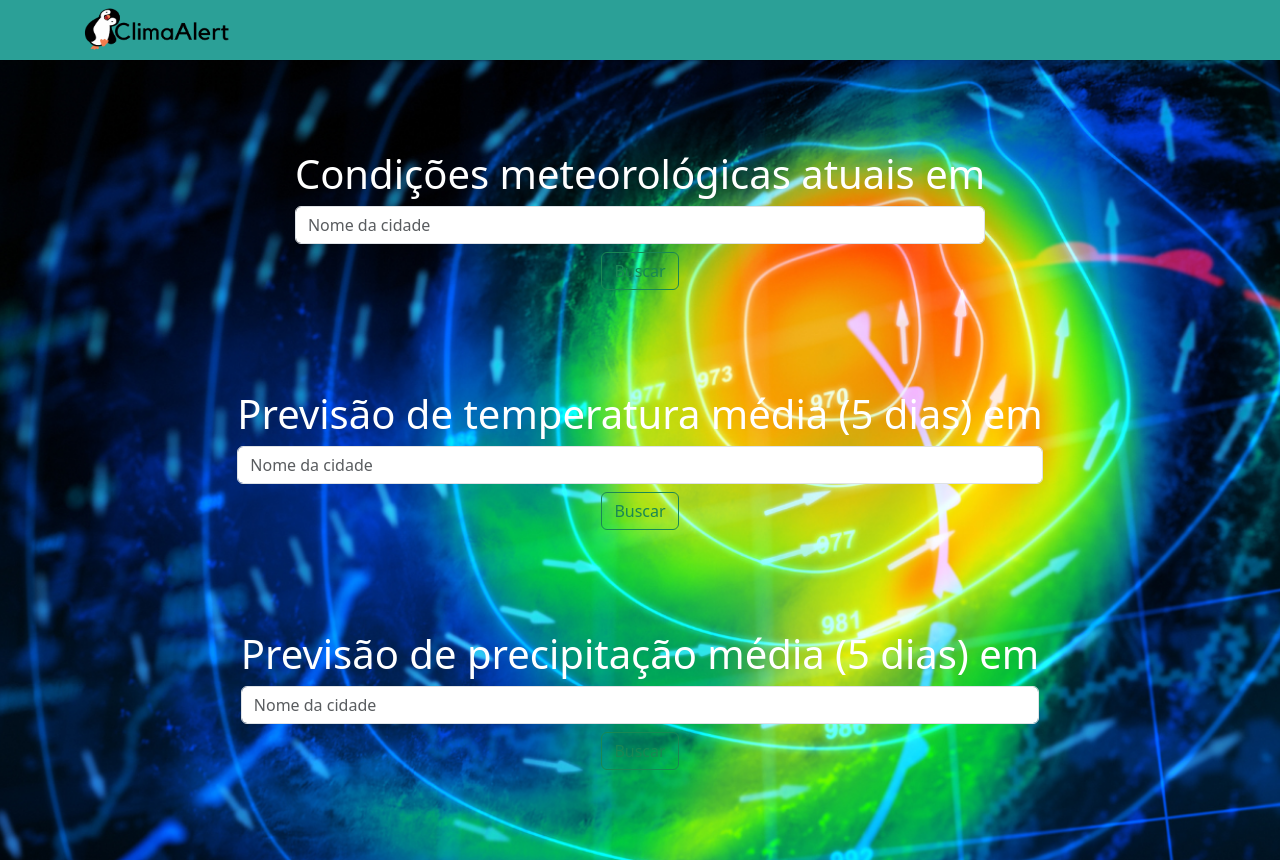
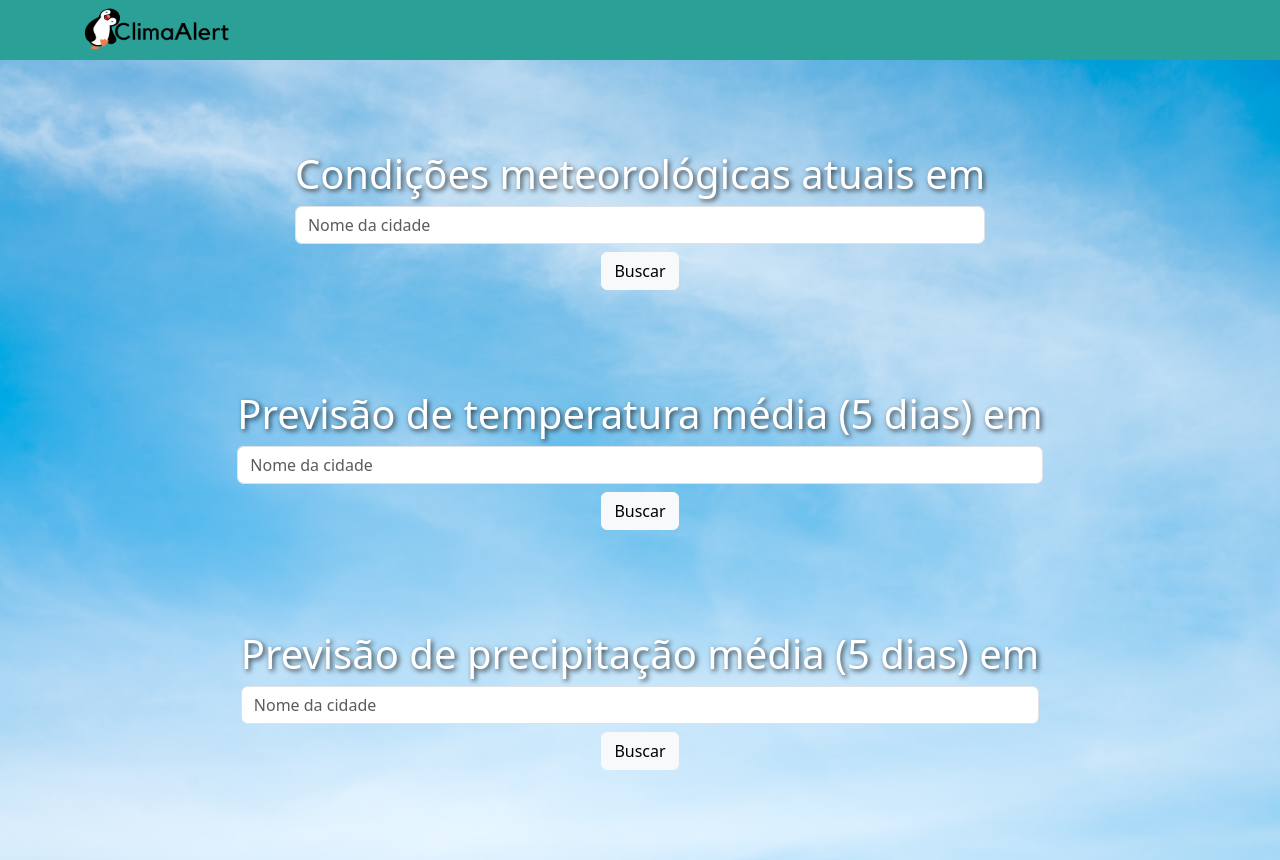
Before and after one commit to viniguedes29/ClimaAlert, a React (Create React App) app in the folder frontend/react-app/: page / in a window 1280 px wide. Built offline with nearby package versions, Linux system fonts and the light colour scheme.

Commit message:
ajustes na tela de home

```diff
--- a/frontend/react-app/src/Home.js
+++ b/frontend/react-app/src/Home.js
@@ -19,7 +19,7 @@ function App() {
                             placeholder="Nome da cidade"
                             aria-label="Search"
                         />
-                        <Button variant="outline-success" className="mt-2">Buscar</Button>
+                        <Button variant="light" className="mt-2">Buscar</Button>
                     </Form>
                 </div>
 
@@ -32,7 +32,7 @@ function App() {
                             placeholder="Nome da cidade"
                             aria-label="Search"
                         />
-                        <Button variant="outline-success" className="mt-2">Buscar</Button>
+                        <Button variant="light" className="mt-2">Buscar</Button>
                     </Form>
                 </div>
 
@@ -45,7 +45,7 @@ function App() {
                             placeholder="Nome da cidade"
                             aria-label="Search"
                         />
-                        <Button variant="outline-success" className="mt-2">Buscar</Button>
+                        <Button variant="light" className="mt-2">Buscar</Button>
                     </Form>
                 </div>
             </Container>
--- a/frontend/react-app/src/index.css
+++ b/frontend/react-app/src/index.css
@@ -18,7 +18,7 @@ code {
   margin-top: 0; /* Garante que não há margem extra */
   padding-top: 0;
   height: 100vh; /* Altura da seção igual à altura da tela */
-  background-image: url('/public/img/background_home.png');
+  background-image: url('/public/img/background_home.jpg');
  /* Caminho para o mapa de fundo */
   background-size: cover; /* Garante que a imagem cubra todo o espaço */
   background-position: center; /* Centraliza a imagem */
--- a/frontend/react-app/src/styles.css
+++ b/frontend/react-app/src/styles.css
@@ -33,3 +33,18 @@ p {
 .weather-card img {
     border-radius: 10px; /* Bordas arredondadas para a imagem */
 }
+.text-with-outline {
+    text-shadow:
+        -1px -1px 0 #000,
+         1px -1px 0 #000,
+        -1px  1px 0 #000,
+         1px  1px 0 #000; /* Contorno preto de 1 pixel */
+}
+
+h1 {
+    font-size: 2rem;
+    font-weight: bold;
+    color: white;
+    text-shadow: 2px 2px 5px rgba(0, 0, 0, 0.7); /* Sombra preta */
+    text-align: center;
+}
```
Also changed, not shown: frontend/react-app/public/img/background_home.jpg (added), 1 other file (tests, documents, lock files or other folders).
